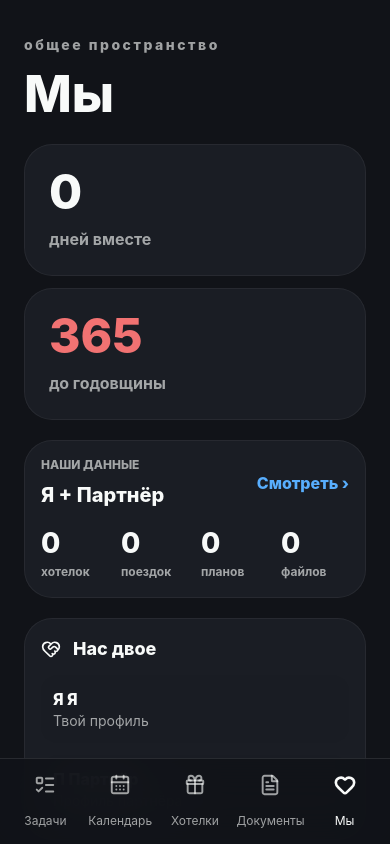
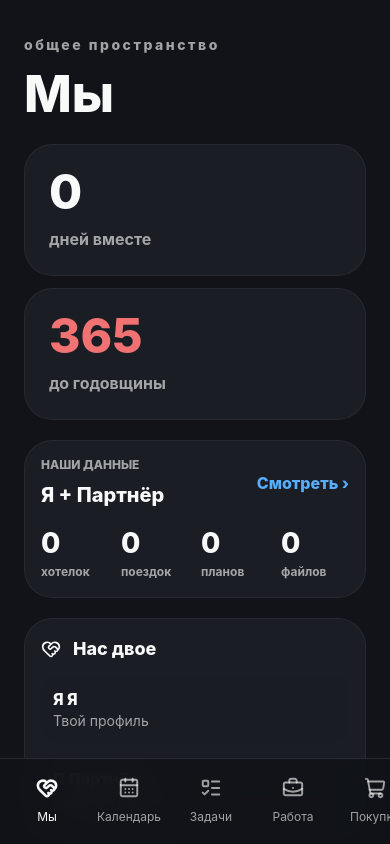
Before and after one commit to Ver-Dikt/DNEVNIK, a Next.js app: page / in a window 390 px wide. Shown: the top 844 px of the page. Built offline with nearby package versions, Linux system fonts and the light colour scheme.

Commit message:
fix: restore full mobile section navigation

```diff
--- a/src/app/globals.css
+++ b/src/app/globals.css
@@ -613,9 +613,19 @@ html[data-theme="dark"] .badge {
 
   .mobile-nav {
     min-height: 86px;
+    scroll-padding-inline: 18px;
+    scrollbar-width: none;
+    -webkit-overflow-scrolling: touch;
+    overscroll-behavior-x: contain;
+  }
+
+  .mobile-nav::-webkit-scrollbar {
+    display: none;
   }
 
   .mobile-nav button {
+    flex: 0 0 78px;
+    min-width: 78px;
     border-radius: 16px;
     font-size: 12px;
     gap: 3px;
--- a/src/components/navigation/AppNav.tsx
+++ b/src/components/navigation/AppNav.tsx
@@ -1,4 +1,4 @@
-import { BriefcaseBusiness, CalendarDays, FileText, Gift, Heart, HeartHandshake, Lightbulb, ListTodo, Search, Settings, ShoppingCart, Target, WalletCards, type LucideProps } from "lucide-react";
+import { BriefcaseBusiness, CalendarDays, FileText, Gift, HeartHandshake, Lightbulb, ListTodo, Search, Settings, ShoppingCart, Target, WalletCards, type LucideProps } from "lucide-react";
 import type { ScreenId } from "@/features/app/types";
 
 const navItems: Array<{ id: ScreenId; label: string; icon: React.ComponentType<LucideProps> }> = [
@@ -17,18 +17,10 @@ const navItems: Array<{ id: ScreenId; label: string; icon: React.ComponentType<L
   { id: "settings", label: "Настройки", icon: Settings }
 ];
 
-const mobileNavItems: Array<{ id: ScreenId; label: string; icon: React.ComponentType<LucideProps> }> = [
-  { id: "tasks", label: "Задачи", icon: ListTodo },
-  { id: "plan", label: "Календарь", icon: CalendarDays },
-  { id: "wishlist", label: "Хотелки", icon: Gift },
-  { id: "documents", label: "Документы", icon: FileText },
-  { id: "us", label: "Мы", icon: Heart }
-];
-
 export function MobileNav({ active, onChange }: { active: ScreenId; onChange: (screen: ScreenId) => void }) {
   return (
-    <nav className="mobile-nav fixed inset-x-0 bottom-0 z-50 grid grid-cols-5 border-t border-[var(--line)] bg-[rgba(17,19,24,.92)] px-2 pb-[calc(8px+env(safe-area-inset-bottom))] pt-2 backdrop-blur-xl md:hidden">
-      {mobileNavItems.map((item) => <NavButton active={active === item.id} item={item} key={item.id} onClick={() => onChange(item.id)} />)}
+    <nav className="mobile-nav fixed inset-x-0 bottom-0 z-50 flex items-center gap-1 overflow-x-auto border-t border-[var(--line)] bg-[rgba(17,19,24,.92)] px-2 pb-[calc(8px+env(safe-area-inset-bottom))] pt-2 backdrop-blur-xl md:hidden">
+      {navItems.map((item) => <NavButton active={active === item.id} item={item} key={item.id} onClick={() => onChange(item.id)} />)}
     </nav>
   );
 }
```
